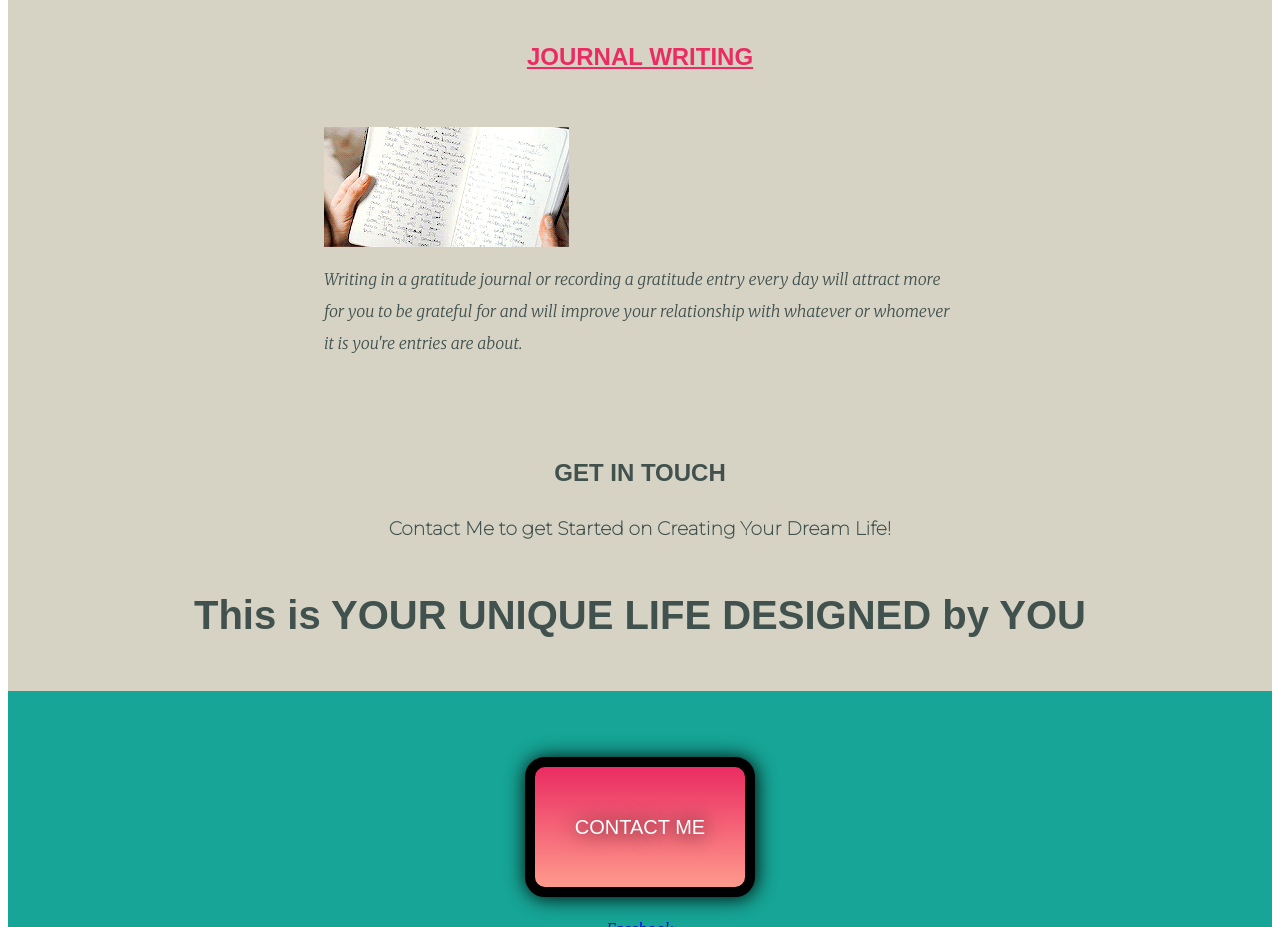
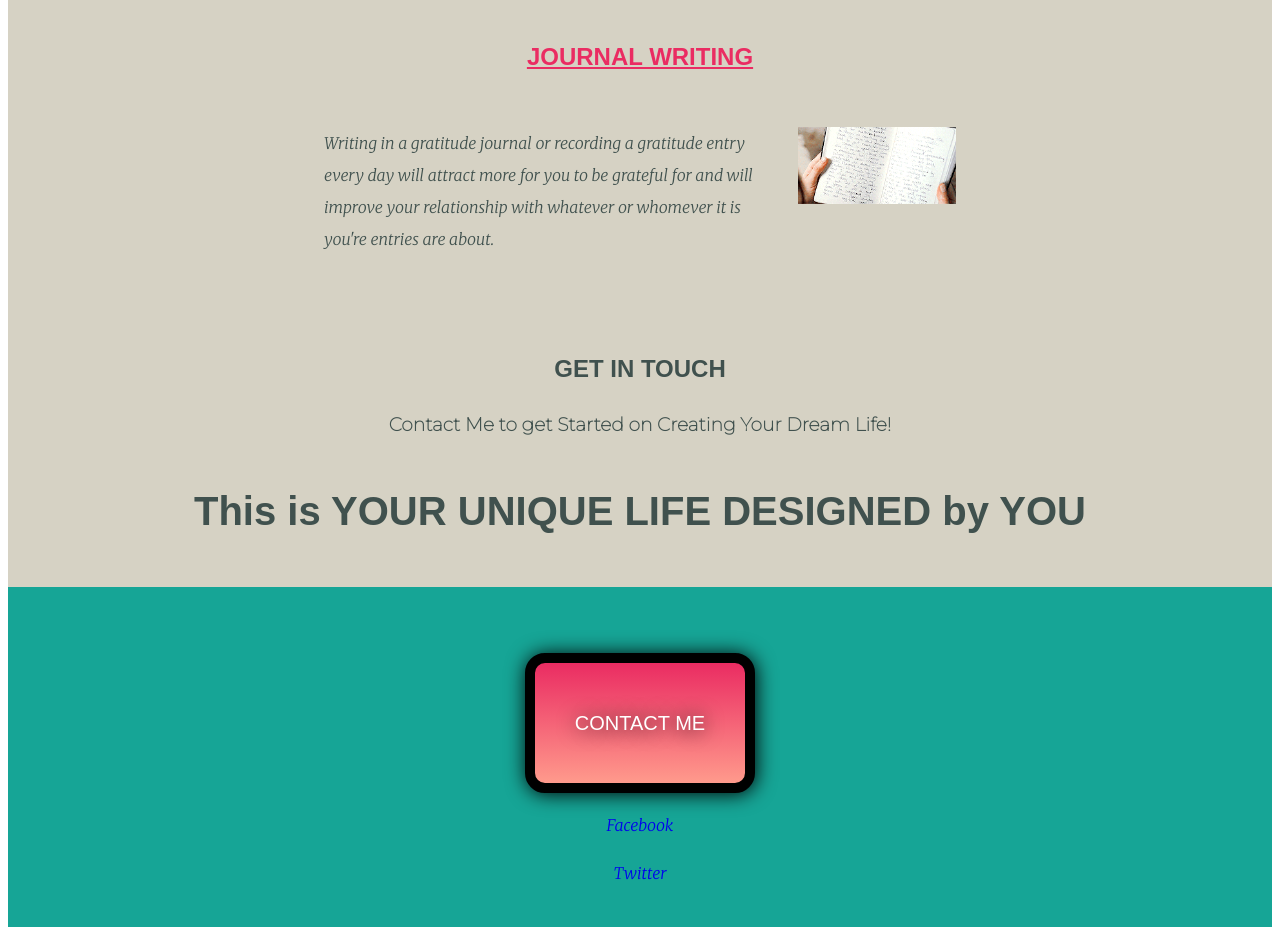
Before and after one commit to Kimberlyf15/KF2, a plain HTML site: page Index.html in a window 1280 px wide. Shown: the part 2300-3227 px from the top of the page. Drawn offline with Linux system fonts and the light colour scheme.

Commit message:
Update Index.html

```diff
--- a/Index.html
+++ b/Index.html
@@ -29,7 +29,7 @@
       </div>
       <div class="skill-row">
         <h6>JOURNAL WRITING</h6>
-        <img class="journal.img" src="images/giphyjournal.gif" alt="journal-img">
+        <img class="journal-img" src="images/giphyjournal.gif" alt="journal-img">
         <p>Writing in a gratitude journal or recording a gratitude entry every day will attract more for you to be grateful for and will improve your relationship with whatever or whomever it is you're entries are about.</p>
       </div>
 
```
